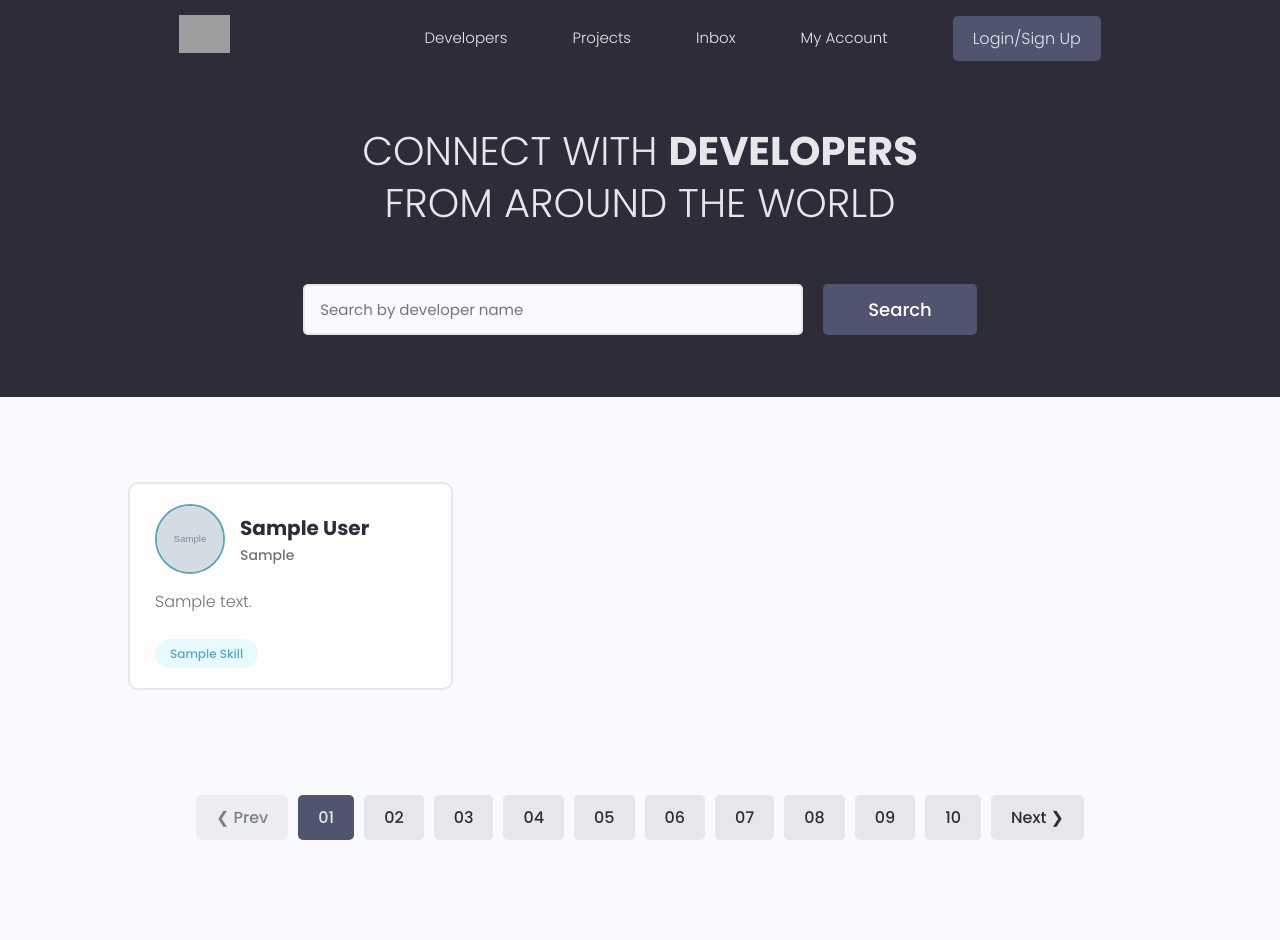
After one commit to Sheharyar123/SearchDev, a Django app: page / in a window 1280 px wide. The commit adds this page. Run offline with Django 4.2, Linux system fonts and the light colour scheme; tables that the repository leaves empty hold one stand-in row (values such as "Sample post"); grey boxes marked "Sample" are stand-in pictures; some libraries are stand-ins or nearby versions; grey boxes are pictures that could not be loaded.

Commit message:
Create a view for index page

```diff
--- a/profiles/admin.py
+++ b/profiles/admin.py
@@ -17,6 +17,7 @@ class ProfileAdmin(admin.ModelAdmin):
     inlines = [SkillInline]
     list_display = ("user", "headline", "location", "created_on", "updated_on")
     search_fields = ("user", "location", "headline", "bio")
+    raw_id_fields = ["user"]
 
 
 admin.site.register(Profile, ProfileAdmin)
--- /dev/null
+++ b/profiles/urls.py
@@ -0,0 +1,9 @@
+from django.urls import path
+
+from .views import ProfileListView
+
+app_name = "profiles"
+
+urlpatterns = [
+    path("", ProfileListView.as_view(), name="profile_list"),
+]
--- a/profiles/views.py
+++ b/profiles/views.py
@@ -1,3 +1,12 @@
 from django.shortcuts import render
+from django.views.generic import ListView
 
-# Create your views here.
+from .models import Profile
+
+
+class ProfileListView(ListView):
+    """View to list all the profiles"""
+
+    model = Profile
+    template_name = "profiles/profile_list.html"
+    context_object_name = "profile_list"
--- a/search_dev/urls.py
+++ b/search_dev/urls.py
@@ -6,5 +6,5 @@ from django.urls import path, include
 urlpatterns = [
     path("admin/", admin.site.urls),
     path("", include("profiles.urls")),
-    path("projects/", include("project.urls")),
+    # path("projects/", include("project.urls")),
 ] + static(settings.MEDIA_URL, document_root=settings.MEDIA_ROOT)
--- a/templates/_base.html
+++ b/templates/_base.html
@@ -1,3 +1,4 @@
+{% load static %}
 <!DOCTYPE html>
 <html lang="en">
   <head>
@@ -6,16 +7,16 @@
     <meta name="viewport" content="width=device-width, initial-scale=1.0" />
 
     <!-- Favicon -->
-    <link rel="shortcut icon" href="images/favicon.ico" type="image/x-icon" />
+    <link rel="shortcut icon" href="{% static 'img/favicon.ico' %}" type="image/x-icon" />
     <!-- Icon - IconMonster -->
     <link
       rel="stylesheet"
       href="https://cdn.iconmonstr.com/1.3.0/css/iconmonstr-iconic-font.min.css"
     />
     <!-- Mumble UI -->
-    <link rel="stylesheet" href="uikit/styles/uikit.css" />
+    <link rel="stylesheet" href="{% static 'uikit/styles/uikit.css' %}" />
     <!-- Dev Search UI -->
-    <link rel="stylesheet" href="styles/app.css" />
+    <link rel="stylesheet" href="{% static 'styles/app.css' %}" />
 
     <title>DevSearch - {% block title %}{% endblock title %}</title>
   </head>
--- a/templates/_navbar.html
+++ b/templates/_navbar.html
@@ -1,8 +1,10 @@
+{% load static %}
+
 <!-- Header Section -->
 <header class="header">
     <div class="container container--narrow">
-    <a href="/" class="header__logo">
-        <img src="images/logo.svg" alt="DevSearch Logo" />
+    <a href="{% url 'profiles:profile_list' %}" class="header__logo">
+        <img src="{% static 'img/logo.svg' %}" alt="DevSearch Logo" />
     </a>
     <nav class="header__nav">
         <input type="checkbox" id="responsive-menu" />
--- /dev/null
+++ b/templates/profiles/profile_list.html
@@ -0,0 +1,92 @@
+{% extends '_base.html' %}
+
+{% block title %}Home{% endblock title %}
+
+{% block content %}
+    <main class="home">
+      <section class="hero-section text-center">
+        <div class="container container--narrow">
+          <div class="hero-section__box">
+            <h2>CONNECT WITH <span>DEVELOPERS</span></h2>
+            <h2>FROM AROUND THE WORLD</h2>
+          </div>
+
+          <div class="hero-section__search">
+            <form class="form" action="#" method="get">
+              <div class="form__field">
+                <label for="formInput#search">Search Developers </label>
+                <input
+                  class="input input--text"
+                  id="formInput#search"
+                  type="text"
+                  name="text"
+                  placeholder="Search by developer name"
+                />
+              </div>
+
+              <input
+                class="btn btn--sub btn--lg"
+                type="submit"
+                value="Search"
+              />
+            </form>
+          </div>
+        </div>
+      </section>
+      <!-- Search Result: DevList -->
+      <section class="devlist">
+        <div class="container">
+          <div class="grid grid--three">
+            {% for profile in profile_list %}
+                <div class="column card">
+                <div class="dev">
+                    <a href="/profile.html" class="card__body">
+                    <div class="dev__profile">
+                        <img
+                        class="avatar avatar--md"
+                        src="{{ profile.user_img.url }}"
+                        alt="image"
+                        />
+                        <div class="dev__meta">
+                        <h3>{{ profile.user.name|title }}</h3>
+                        <h5>{{ profile.headline|title }}</h5>
+                        </div>
+                    </div>
+                    <p class="dev__info">
+                        {{ profile.bio|linebreaks|truncatechars:200 }}
+                    </p>
+                    <br>
+                    <div class="dev__skills">
+                        {% for skill in profile.skills.all|slice:":5" %}
+                            <span class="tag tag--pill tag--main">
+                            <small>{{ skill.name|title }}</small>
+                            </span>
+                        {% endfor %}
+                    </div>
+                    </a>
+                </div>
+                </div>
+            {% endfor %}
+          </div>
+        </div>
+      </section>
+
+      <div class="pagination">
+        <ul class="container">
+          <li><a href="#" class="btn btn--disabled">&#10094; Prev</a></li>
+          <li><a href="#" class="btn btn--sub">01</a></li>
+          <li><a href="#" class="btn">02</a></li>
+          <li><a href="#" class="btn">03</a></li>
+          <li><a href="#" class="btn">04</a></li>
+          <li><a href="#" class="btn">05</a></li>
+          <li><a href="#" class="btn">06</a></li>
+          <li><a href="#" class="btn">07</a></li>
+          <li><a href="#" class="btn">08</a></li>
+          <li><a href="#" class="btn">09</a></li>
+          <li><a href="#" class="btn">10</a></li>
+          <li><a href="#" class="btn">Next &#10095;</a></li>
+        </ul>
+      </div>
+    </main>
+
+{% endblock content %}
```
Also changed, not shown: project/urls.py (added).
